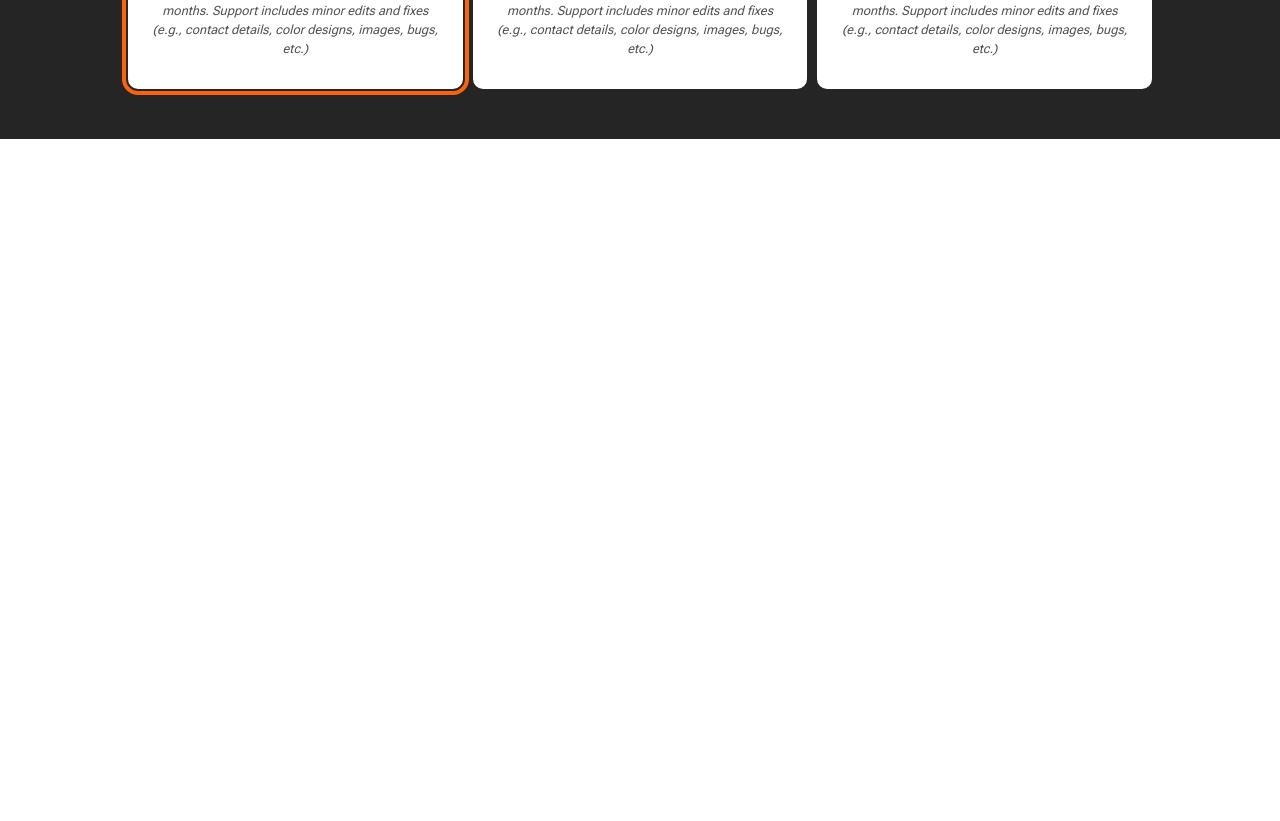
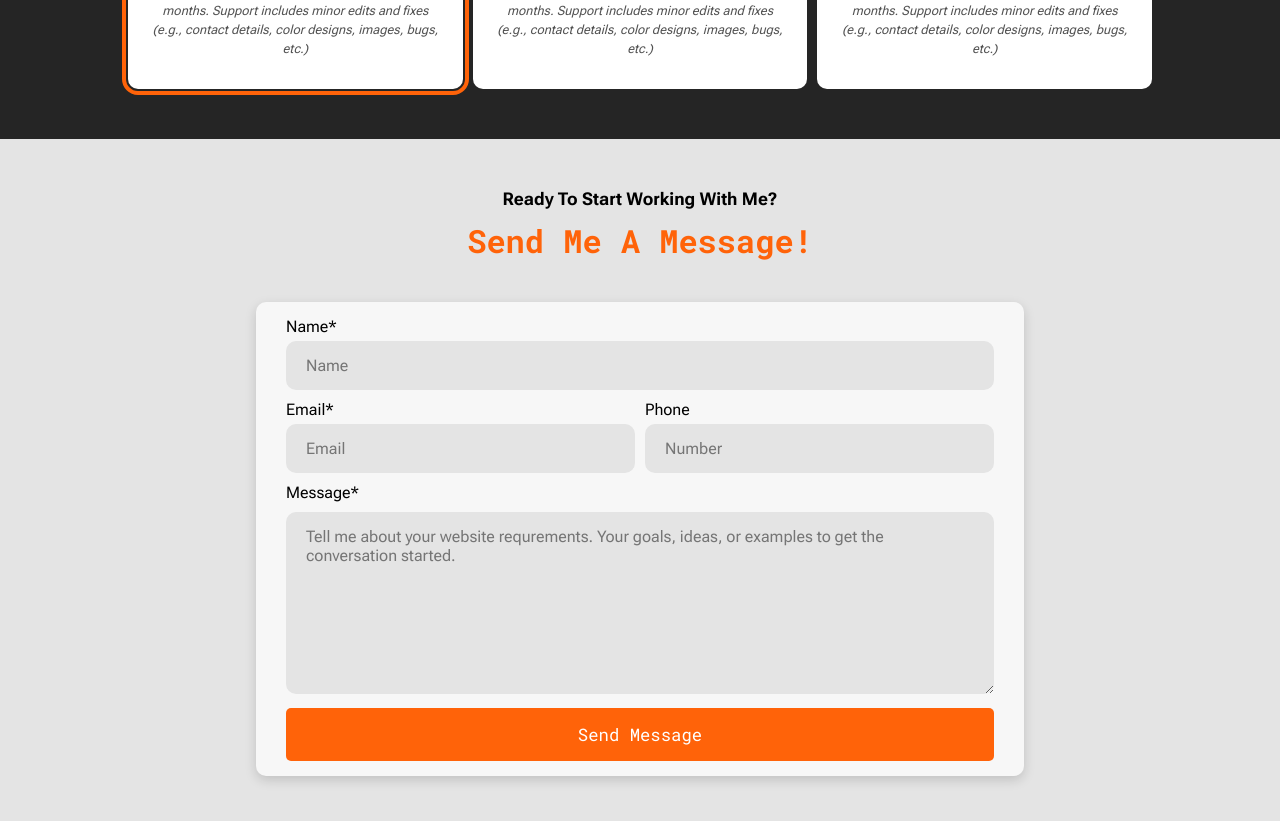
Before and after one commit to RaymondtDev/personal-portfolio, a Vue app in the folder client/: page / in a window 1280 px wide. Shown: the part 2720-3541 px from the top of the page. Before the commit the page ends 2859 px from the top, so only its background shows below. Built offline with nearby package versions, Linux system fonts and the light colour scheme.

Commit message:
contact form section

```diff
--- a/client/src/index.css
+++ b/client/src/index.css
@@ -4,6 +4,7 @@
 * {
   padding: 0;
   margin: 0;
+  box-sizing: border-box;
 }
 
 :root {
@@ -61,6 +62,30 @@ button {
 button:hover {
   transform: scale(1.05);
 }
+.submit-btn {
+  background-color: var(--primary-color);
+  color: white;
+}
+
+label {
+  display: flex;
+  flex-direction: column;
+  gap: 5px;
+  margin-bottom: 10px;
+}
+
+input,textarea {
+  padding: 15px 20px;
+  border-radius: 10px;
+  background-color: var(--accent-bg);
+  border: none;
+  font-size: 1rem;
+  width: 100%;
+  font-family: var(--body-font);
+}
+input:focus,textarea:focus {
+  outline-color: var(--primary-color);
+}
 
 .section-title {
   text-align: center;
--- a/client/src/pages/Home.vue
+++ b/client/src/pages/Home.vue
@@ -4,10 +4,11 @@ import PricingCard from '@/components/PricingCard.vue';
 import ProjectCard from '@/components/ProjectCard.vue';
 import ServiceCard from '@/components/ServiceCard.vue';
 import { useIntersectionObserver } from '@vueuse/core';
-import { ref } from 'vue';
+import { ref, reactive } from 'vue';
 
 const target = ref(null);
 const isVisible = ref(false);
+const isLoading = ref(false);
 
 const { stop } = useIntersectionObserver(
   target,
@@ -18,7 +19,25 @@ const { stop } = useIntersectionObserver(
     }
   },
   { threshold: 0.5 }
-)
+);
+
+interface UseForm {
+  name: String,
+  email: String,
+  phone?: String,
+  message?: String
+}
+
+const data = reactive<UseForm>({
+  name: "",
+  email: "",
+  phone: "",
+  message: "",
+});
+
+const submitFormData = () => {
+  console.log(data);
+}
 </script>
 
 <template>
@@ -148,6 +167,36 @@ const { stop } = useIntersectionObserver(
           'Professional Design'
         ]"
       />
+    </div>
+  </section>
+
+  <section class="contact-section full-bleed grid-container" id="contact">
+    <p class="section-subtitle">Ready To Start Working With Me?</p>
+    <h2 class="section-title">Send Me A Message!</h2>
+    <div class="form-container">
+      <form @submit.prevent="submitFormData">
+        <label for="name">
+          Name*
+          <input type="text" name="name" id="name" v-model="data.name" placeholder="Name" required>
+        </label>
+        <div>
+          <label for="email">
+            Email*
+            <input type="email" name="email" id="email" v-model="data.email" placeholder="Email" required>
+          </label>
+          <label for="phone">
+            Phone
+            <input type="text" name="phone" id="phone" v-model="data.phone" placeholder="Number">
+          </label>
+        </div>
+        <label for="message">
+          Message*
+        </label>
+        <textarea rows="8" name="message" id="message" placeholder="Tell me about your website requrements. Your goals, ideas, or examples to get the conversation started." v-model="data.message" required></textarea>
+
+        <button v-if="isLoading" type="submit" class="submit-btn">Submitting</button>
+        <button v-else type="submit" class="submit-btn">Send Message</button>
+      </form>
     </div>
   </section>
 </template>
@@ -281,4 +330,41 @@ const { stop } = useIntersectionObserver(
       gap: 10px;
     }
   }
+
+  .contact-section {
+    background-color: var(--accent-bg);
+    padding-block: 50px;
+
+    .section-subtitle {
+      text-align: center;
+      font-weight: bold;
+      margin-bottom: 10px;
+    }
+
+    .form-container {
+      background-color: var(--secondary-bg);
+      padding: 15px 30px;
+      border-radius: var(--card-rds);
+      width: min(60vw, 90vw);
+      margin-inline: auto;
+      box-shadow: 0 4px 12px #00000027;
+
+      form div {
+        display: flex;
+        gap: 10px;
+
+        label {
+          width: 100%;
+        }
+      }
+
+      form button {
+        width: 100%;
+        margin-top: 10px;
+      }
+      form button:hover {
+        transform: scale(1.01);
+      }
+    }
+  }
 </style>
```
